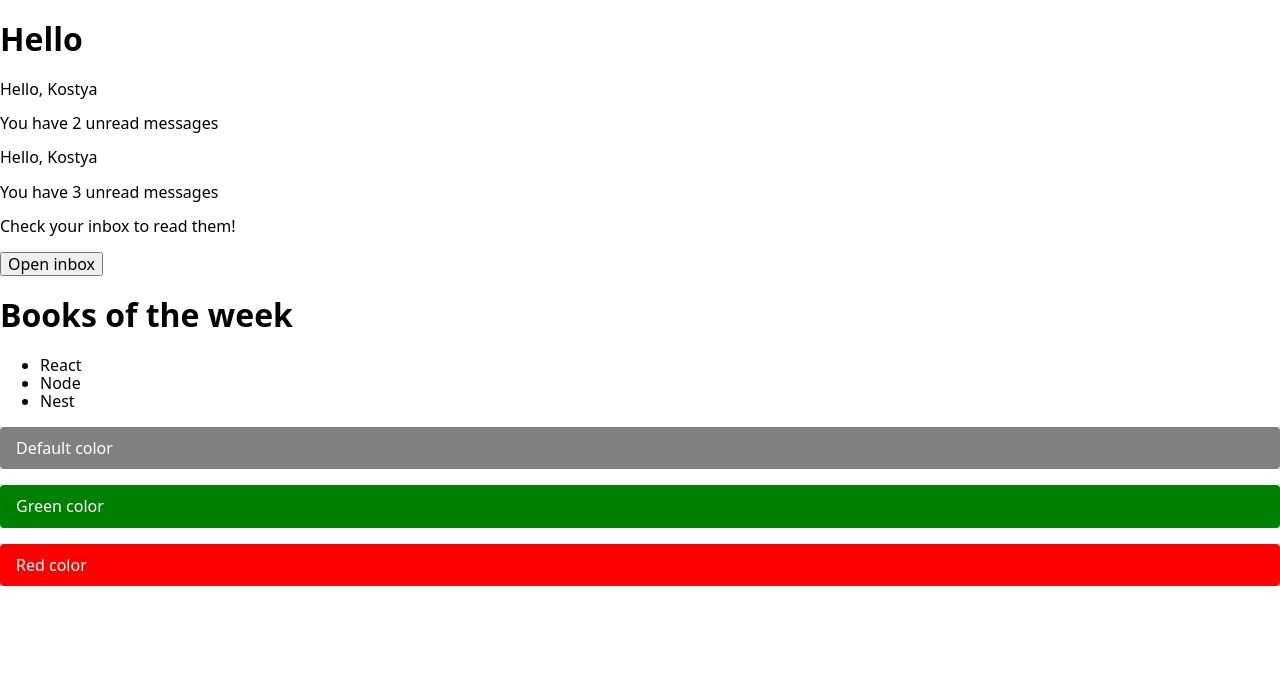
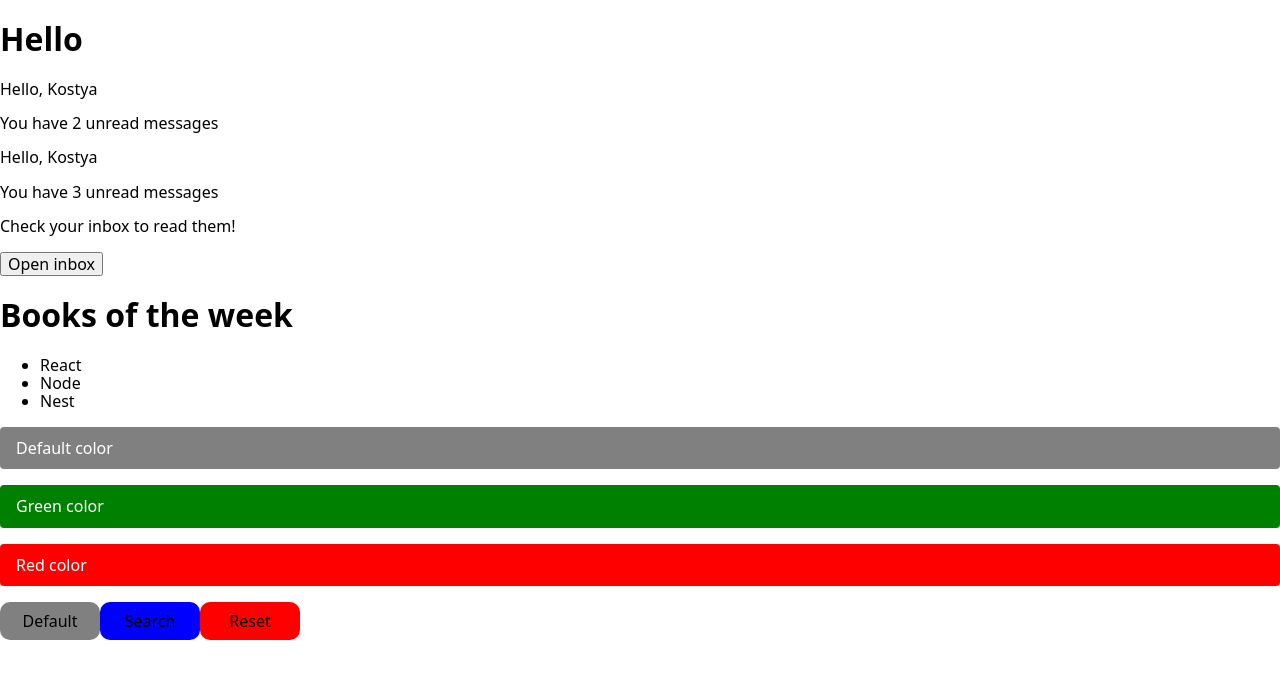
Before and after one commit to kostyaslob/Taska, a React (Vite) app: page / in a window 1280 px wide. Shown: the top 678 px of the page. Built offline with nearby package versions, Linux system fonts and the light colour scheme.

Commit message:
some practice-3

```diff
--- a/src/components/App.tsx
+++ b/src/components/App.tsx
@@ -2,6 +2,7 @@ import Mailbox from "./Mailbox/Mailbox";
 import Mailbox2 from "./Mailbox/Mailbox2";
 import List from "./List/List";
 import Alert from "./Alert/Alert";
+import Button from "./Button/Button"
 
 const username = "Kostya";
 const messages = [
@@ -19,12 +20,11 @@ export default function App() {
       <Mailbox2 username={username} unreadMessages={unreadMessages} />
       <List />
       <Alert message="Default color" />
-      <Alert
-        type="success"
-        message="Green color" />
-      <Alert
-        type="error"
-        message="Red color" />
+      <Alert type="success" message="Green color" />
+      <Alert type="error" message="Red color" />
+      <Button text="Default"></Button>
+      <Button type="search" text="Search"></Button>
+      <Button type="reset" text="Reset"></Button>
     </>
   );
 }
--- /dev/null
+++ b/src/components/Button/Button.module.css
@@ -0,0 +1,15 @@
+.default {
+    padding: 10px;
+    border-radius: 10px;
+    width: 100px;
+    background-color: gray;
+    border: none;
+}
+
+.search {
+    background-color: blue;
+}
+
+.reset {
+    background-color: red;
+}
--- /dev/null
+++ b/src/components/Button/Button.tsx
@@ -0,0 +1,13 @@
+import css from "./Button.module.css";
+import clsx from "clsx";
+
+interface ButtonProps {
+    type?: "search" | "reset";
+    text: string;
+}
+
+export default function Button({ type, text }: ButtonProps) {
+    return (
+        <button className={clsx(css.default, type && css[type])}>{text}</button>
+    )
+}
```
